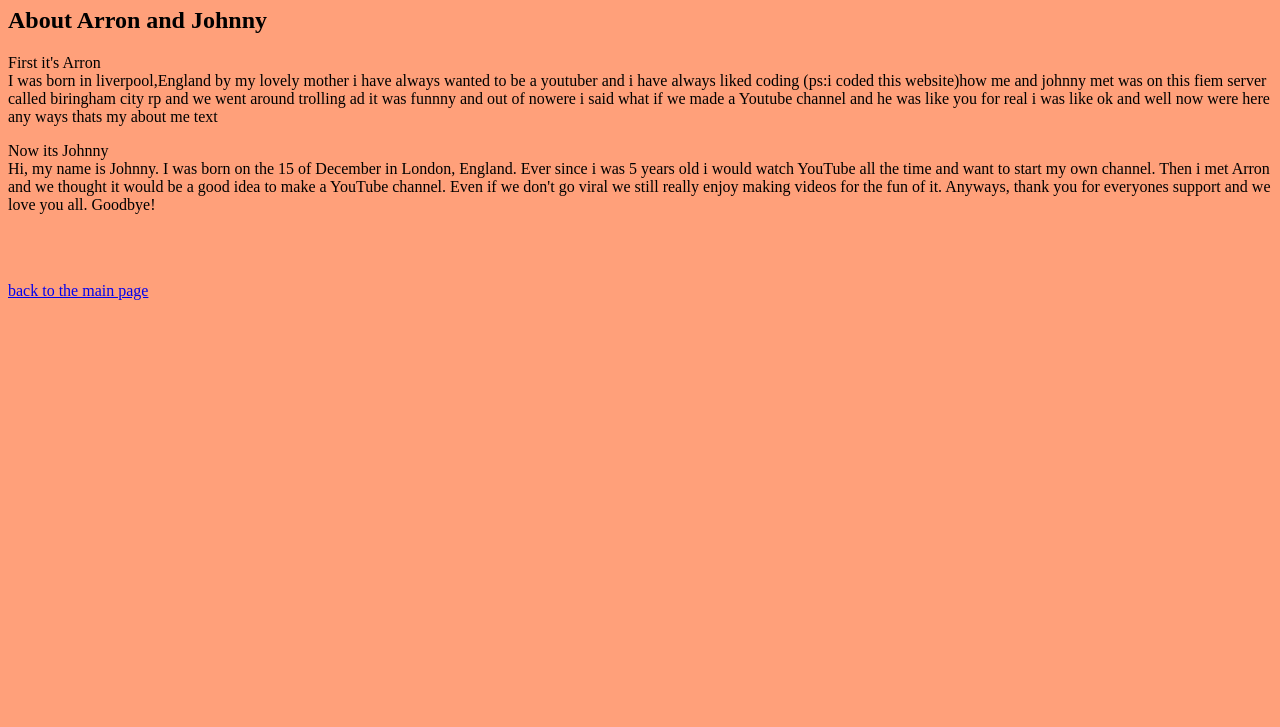
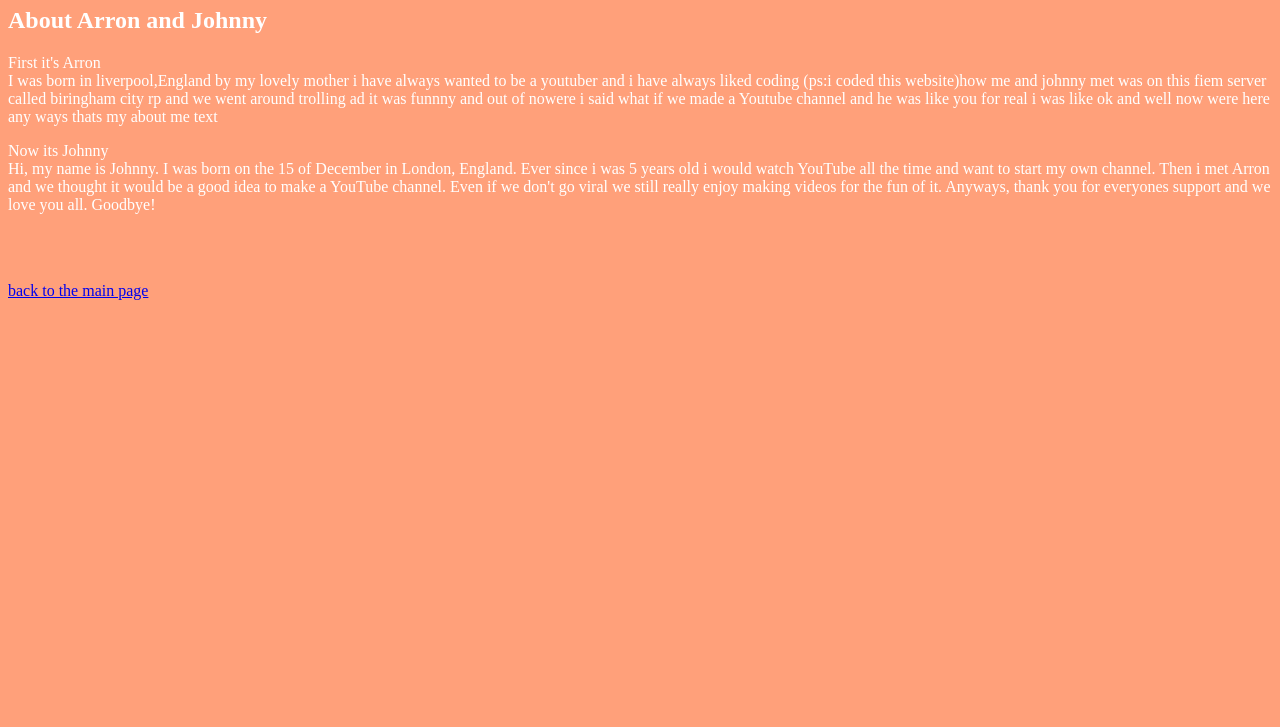
Before and after one commit to Codernation1/Aboutus, a plain HTML site: page index.html in a window 1280 px wide. Shown: the part 73-800 px from the top of the page. Drawn offline with Linux system fonts and the light colour scheme.

Commit message:
Update index.html

```diff
--- a/index.html
+++ b/index.html
@@ -5,7 +5,7 @@
         <meta name="viewport" content="width=device-width, initail-scale=1">
         <title>About us</title>
     </head>
-    <body style="background-color: lightsalmon;" >
+    <body style="background-color: lightsalmon;" body text="white">
         <h1>About us</h1>
         <h2>About Arron and Johnny</h2>
         <p>First it's Arron<br>
```
